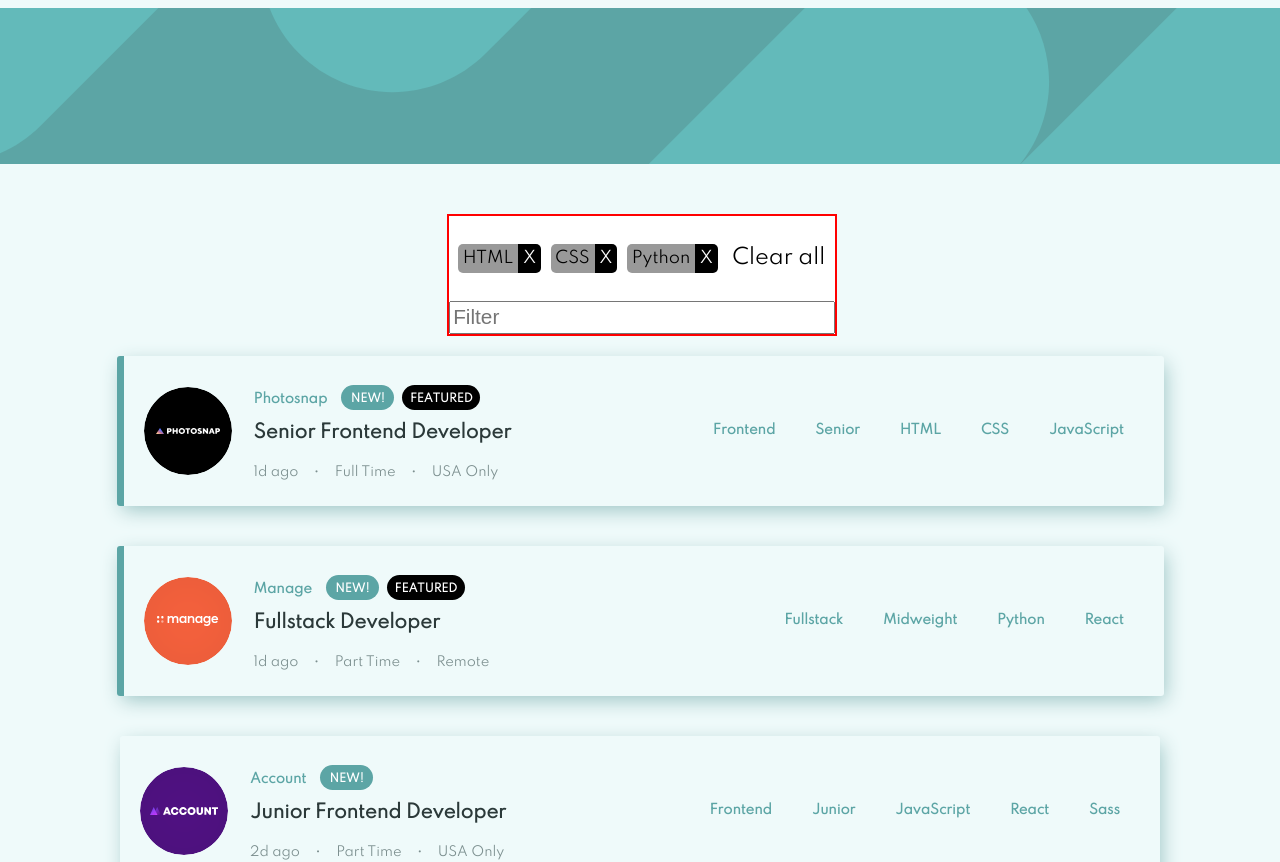
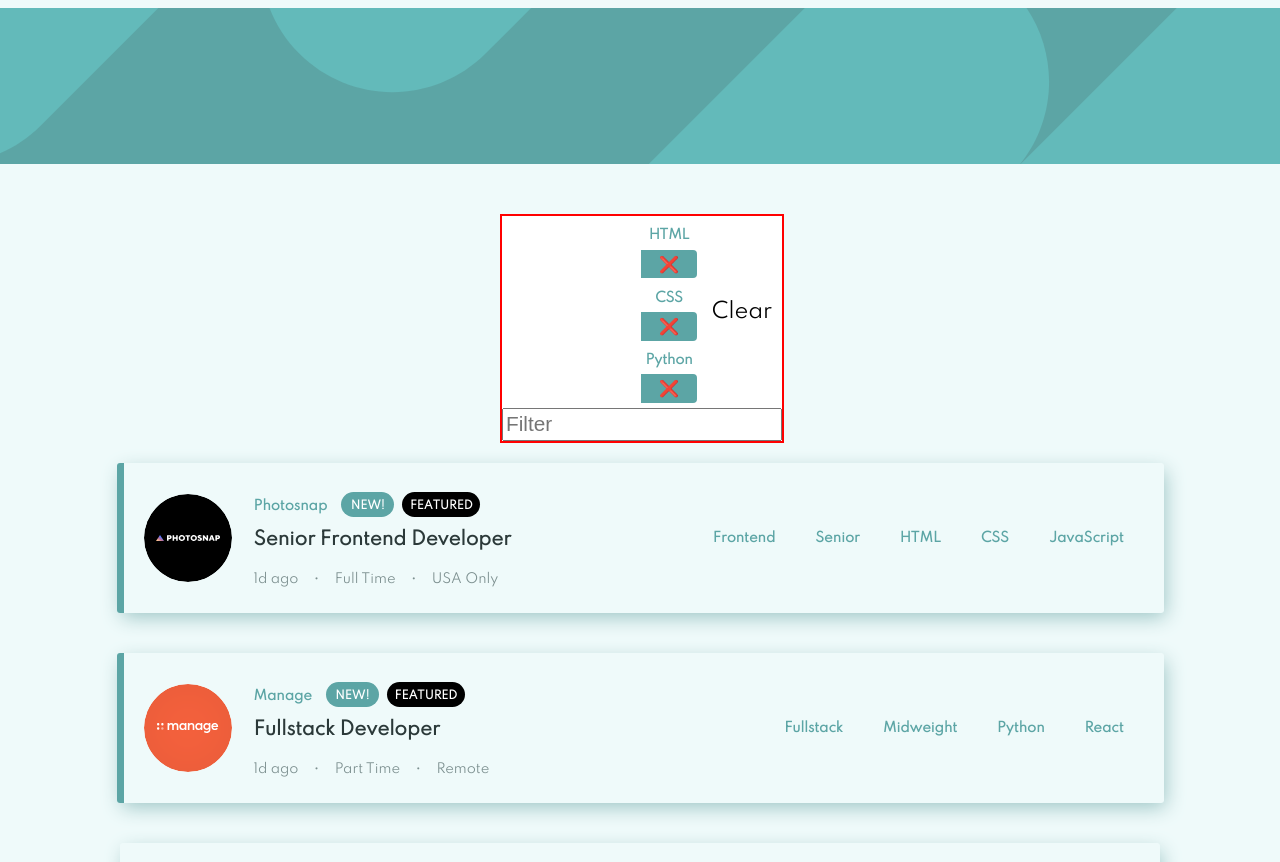
Before and after one commit to sergethi/placement-frontend-copy, an Angular app: page / in a window 1280 px wide. Shown: the top 862 px of the page. Built offline with nearby package versions, Linux system fonts and the light colour scheme.

Commit message:
styled filter-list component

```diff
--- a/src/app/filter/filter-list.component.css
+++ b/src/app/filter/filter-list.component.css
@@ -1,6 +1,8 @@
 .filter-list-container {
-  display: inline-flex;
+  display: inlin-flex;
   margin: .3rem;
+  border-radius: 4px;
+  /* border: 1px solid; */
 }
 .filter-list-skill, .filter-list-close {
   margin: 0;
@@ -11,14 +13,26 @@
 }
 
 .filter-list-skill {
-  background-color: #999;
-  color: black;
-  border-radius: 5px 0px 0px 5px;
+  display: flex;
+  align-items: center;
+  justify-content: center;
+  color: #5CA5A5;
+  font-size: 13px;
+  font-weight: 700;
+  letter-spacing: -0.1px;
 }
 
 .filter-list-close {
-  background-color: black;
+  display: flex;
+  align-items: center;
+  justify-content: center;
+  background-color: #5CA5A5;
+  font-weight: bolder;
   color: white;
-  border-radius: 0px 5px 5px 0px;
+  border-radius: 0px 4px 4px 0px;
   cursor: pointer;
 }
+
+.filter-list-container:hover .filter-list-close {
+  background-color: black;
+}
--- a/src/app/filter/filter-list.component.html
+++ b/src/app/filter/filter-list.component.html
@@ -4,6 +4,6 @@
   </p>
   <p class="filter-list-close"
       (click)="this.removeSkill(skill)">
-    X
+    ❌
   </p>
 </div>
--- a/src/app/filter/filter.component.html
+++ b/src/app/filter/filter.component.html
@@ -63,7 +63,7 @@
         [listOfJobs]="listOfJobs"
         [jobFilter]="jobFilter">
       </app-filter-list>
-      <p class="filter-clear" (click)="clearSelectedSkills()">Clear all</p>
+      <p class="filter-clear" (click)="clearSelectedSkills()">Clear</p>
     </div>
 
     <input type="text"  placeholder="Filter"
```
